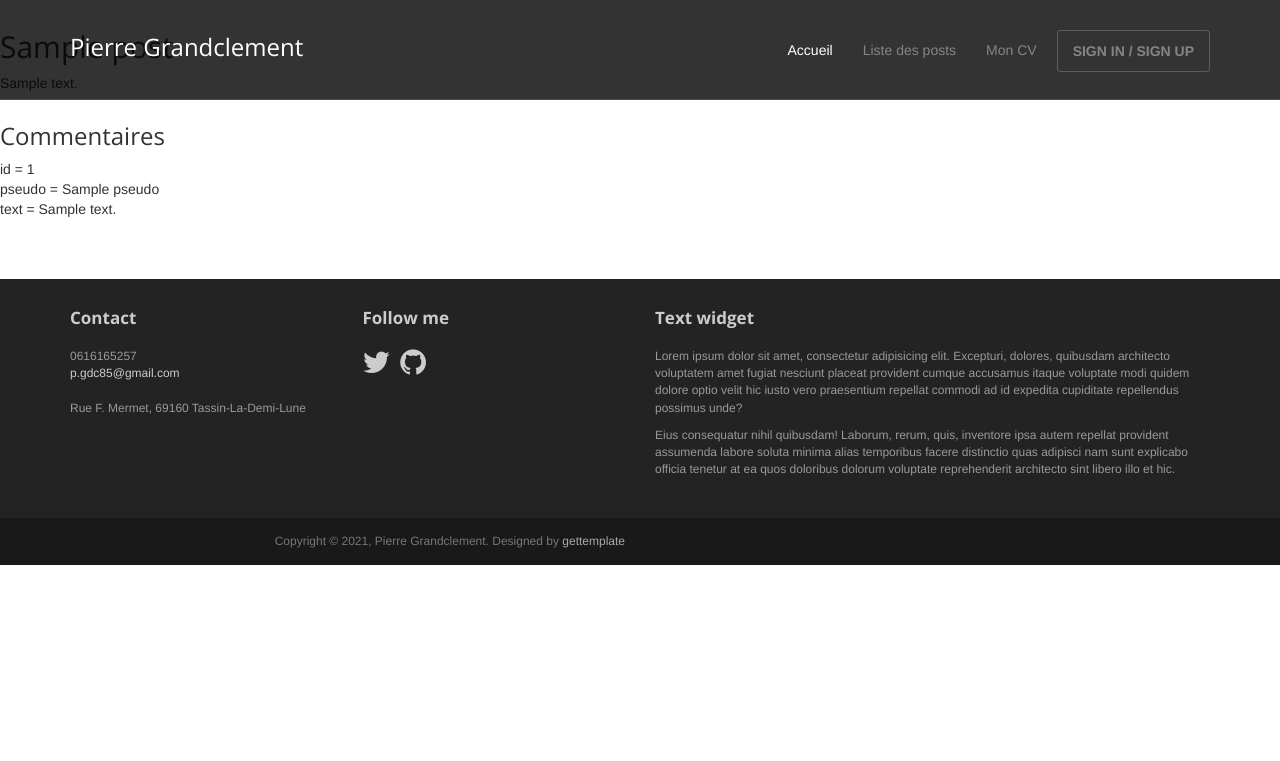
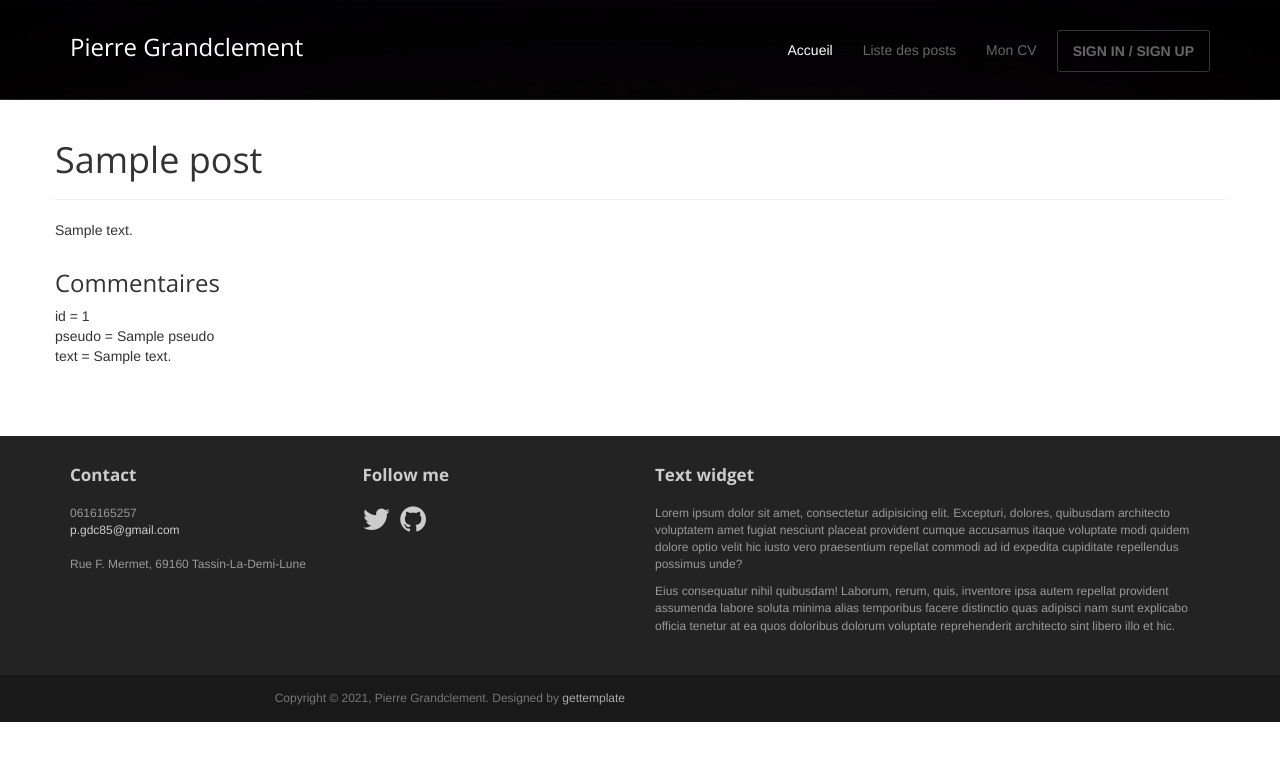
Before and after one commit to d4rkstrife/My-blog, a PHP site: template templates/frontoffice/post.html.twig in a window 1280 px wide. Shown: the top 761 px of the page. Run offline with PHP 8.4, Linux system fonts and the light colour scheme; the template is opened without the code that fills it: most values are stand-ins (such as "Sample title", 1, 10 or a date in 2020); some libraries are stand-ins or nearby versions.

Commit message:
posts list html and css

```diff
--- a/src/Service/Router.php
+++ b/src/Service/Router.php
@@ -41,7 +41,6 @@ final class Router
         //Déterminer sur quelle route nous sommes // Attention algorithme naïf
         // *** @Route http://localhost:8000/?action=home ***
         if ($action === 'home') {
-
             $controller = new HomeController($this->view);
             return $controller->displayAllAction();
 
--- a/templates/frontoffice/post.html.twig
+++ b/templates/frontoffice/post.html.twig
@@ -1,10 +1,17 @@
 {% extends "/frontoffice/base.html.twig" %}
 
-{% block title %}post.title{% endblock %}
+{% block title %}post.title
+{% endblock %}
 
 {% block content %}
+	<header id="head" class="secondary"></header>
+	<div class="container">
+		<div class="row">
+			<header class="page-header">
+				<h1 class="page-title">{{ post.title }}</h1>
+			</header>
 			<article>
-        <h2>{{ post.title }}</h2>
+
 				<p>{{ post.text }}</p>
 			</article>
 
@@ -12,9 +19,12 @@
 				<h3>Commentaires</h3>
 				{% if comments %}
 					{% for comment in comments %}
-                <p>id =  {{ comment.id }}<br>
-                pseudo = {{ comment.pseudo }}<br>
-                text = {{ comment.text }}</p>
+						<p>id =
+							{{ comment.id }}<br>
+							pseudo =
+							{{ comment.pseudo }}<br>
+							text =
+							{{ comment.text }}</p>
 					{% endfor %}
 				{% else %}
 					<h4>Aucun commentaires</h4>
```
Also changed, not shown: src/Service/Database.php (+9 -3 lines), src/Controller/Frontoffice/HomeController.php (line endings or trailing spaces). Lines whose indentation alone changed are shown as unchanged.
